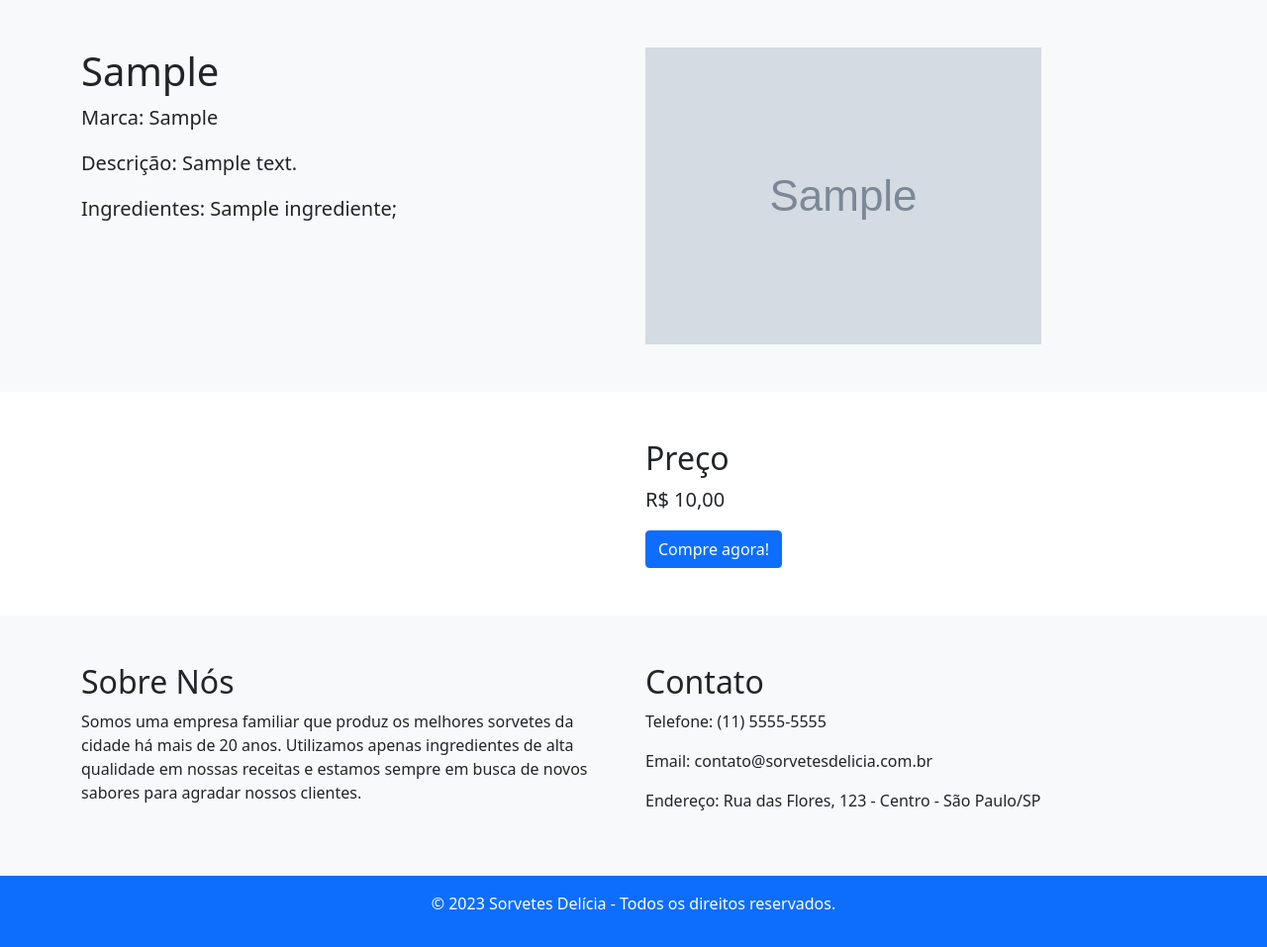
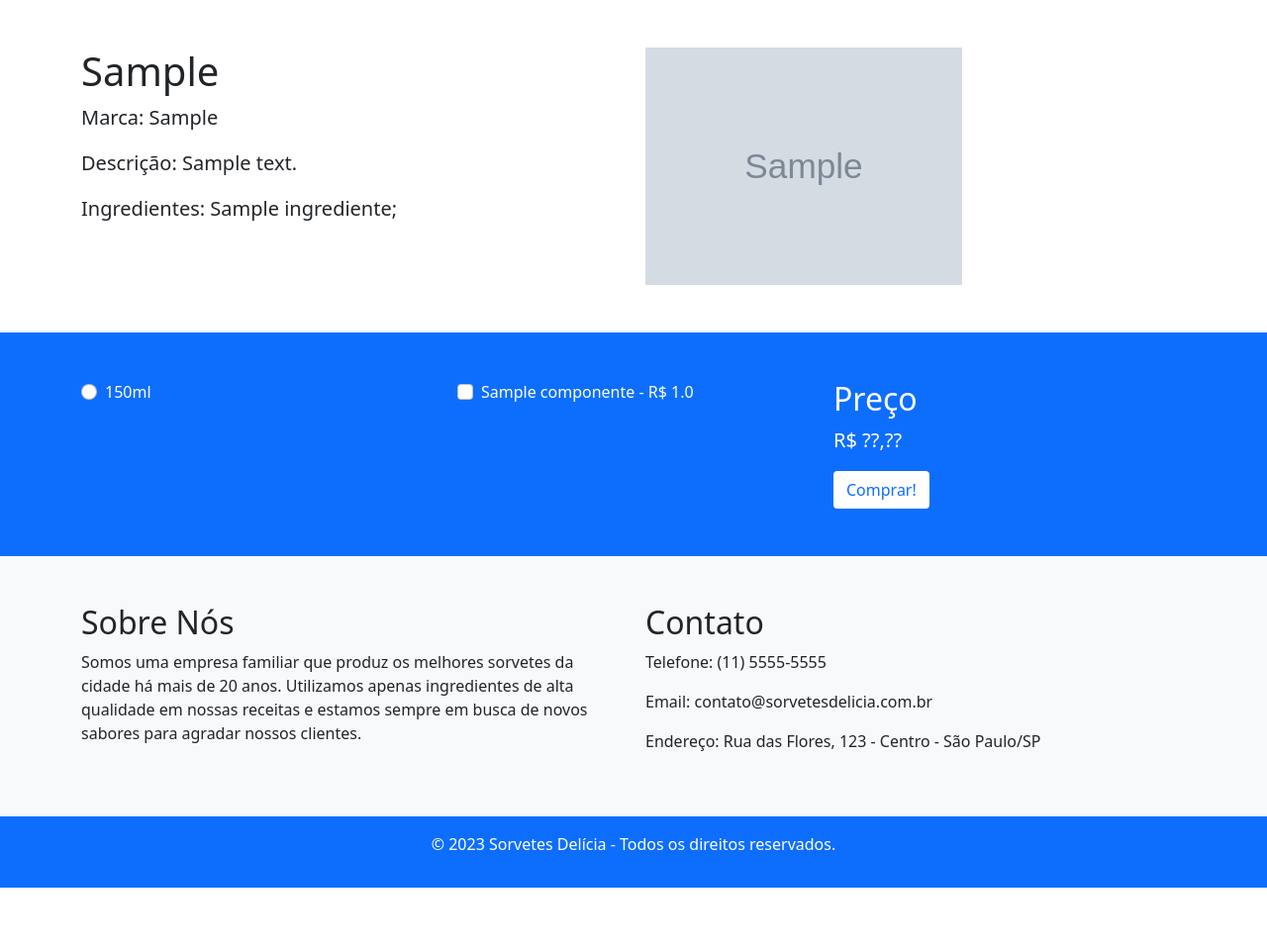
Before and after one commit to ThiagoSallesSantos/Trabalho_WEB, a Django app: page /sorvete/1 in a window 1280 px wide. Shown: the part 56-1013 px from the top of the page at 99% size. After the commit the page ends 953 px from the top, so only its background shows below. Run offline with Django 4.2, Linux system fonts and the light colour scheme; tables that the repository leaves empty hold one stand-in row (values such as "Sample post"); grey boxes marked "Sample" are stand-in pictures.

Commit message:
pagina sorvete adição tigela e componente

```diff
--- a/sorvete_delicia/polls/templates/sorvete.html
+++ b/sorvete_delicia/polls/templates/sorvete.html
@@ -2,7 +2,7 @@
 {% block content %}
 
 <!-- Banner principal -->
-<section class="py-5 bg-light">
+<section class="py-5">
     <div class="container">
         <div class="row">
             <div class="col-md-6">
@@ -22,26 +22,61 @@
             </div>
             <div class="col-md-6">
                 <img src="http://localhost:8000/exibir_imagem/{{sorvete.imagem}}"
-                    alt={{sorvete.sabor}} class="img-fluid">
+                    alt={{sorvete.sabor}} class="img-fluid" width="320px">
             </div>
         </div>
     </div>
 </section>
 
-<!-- Seção de detalhes do produto -->
-<section class="py-5">
+<!-- Seção Compra-->
+<section class="py-5 bg-primary text-white">
     <div class="container">
         <div class="row">
-            <div class="col-md-6">
-
+            <div class="col-md-4">
+                {% for tigela in lista_tigelas %}
+                    <div class="form-check">
+                        <input class="form-check-input" type="radio" name="tigela" id="{{tigela.tamanho}}-{{tigela.tipo}}" value="{{tigela.tamanho}}">
+                        <label class="form-check-label" for="tigela">
+                            {{tigela.tamanho}}ml <br/>
+                        </label>
+                    </div>
+                {% endfor %}
             </div>
-            <div class="col-md-6">
+            <div class="col-md-4">
+                {% for componente in lista_componentes %}
+                    <div class="form-check">
+                        <input class="form-check-input" type="checkbox" name="componente" value="{{componente.preco}}" id="{{componente.nome}}">
+                        <label class="form-check-label" for="componente">
+                            {{componente.nome}} - R$ {{componente.preco}}
+                        </label>
+                    </div>
+                {% endfor %}
+            </div>
+            <div class="col-md-4">
                 <h2>Preço</h2>
-                <p class="lead">R$ 10,00</p>
-                <a href="#" class="btn btn-primary">Compre agora!</a>
+                <p class="lead" id="preco">R$ ??,??</p>
+                <a href="#" class="btn bg-white text-primary">Comprar!</a>
             </div>
         </div>
     </div>
 </section>
 
+<script type="text/javascript">
+
+window.addEventListener('load',
+    function(){
+        disnable_tigelas();
+        calcula_preco();
+    }, false);
+
+function disnable_tigelas(){
+    return false;
+}
+
+function calcula_preco(){
+    alert($("input[type='radio'][name='rate']:checked").val());
+}
+
+</script>
+
 {% endblock %}
--- a/sorvete_delicia/polls/views.py
+++ b/sorvete_delicia/polls/views.py
@@ -31,11 +31,39 @@ def sorvete(request, id_sorvete):
         """
         cursor.execute(SQL)
         sorvete = dictfetchall(cursor)[0]
-    return render(request, "sorvete.html", {"sorvete": sorvete, "lista_ingredientes": ingredientes_sorvete(id_sorvete)})
+    return render(request, "sorvete.html", {"sorvete": sorvete,
+                                            "lista_ingredientes": get_ingredientes_by_sorvete(id_sorvete),
+                                            "lista_tigelas": get_all_tigelas(),
+                                            "lista_componentes": get_all_componentes()
+                                        })
 
 ## Paginas Auxiliares
 
-def ingredientes_sorvete(id_sorvete):
+def get_all_componentes():
+    lista_componentes = list([])
+    with connection.cursor() as cursor:
+        SQL = """
+            SELECT *
+            FROM polls_componente;
+        """
+        cursor.execute(SQL)
+        lista_componentes = dictfetchall(cursor)
+        print(lista_componentes)
+    return lista_componentes
+
+def get_all_tigelas():
+    lista_tigelas = list([])
+    with connection.cursor() as cursor:
+        SQL = """
+            SELECT *
+            FROM polls_tigela;
+        """
+        cursor.execute(SQL)
+        lista_tigelas = dictfetchall(cursor)
+        print(lista_tigelas)
+    return lista_tigelas
+
+def get_ingredientes_by_sorvete(id_sorvete):
     lista_ingredientes = list([])
     with connection.cursor() as cursor:
         SQL = f"""
```
